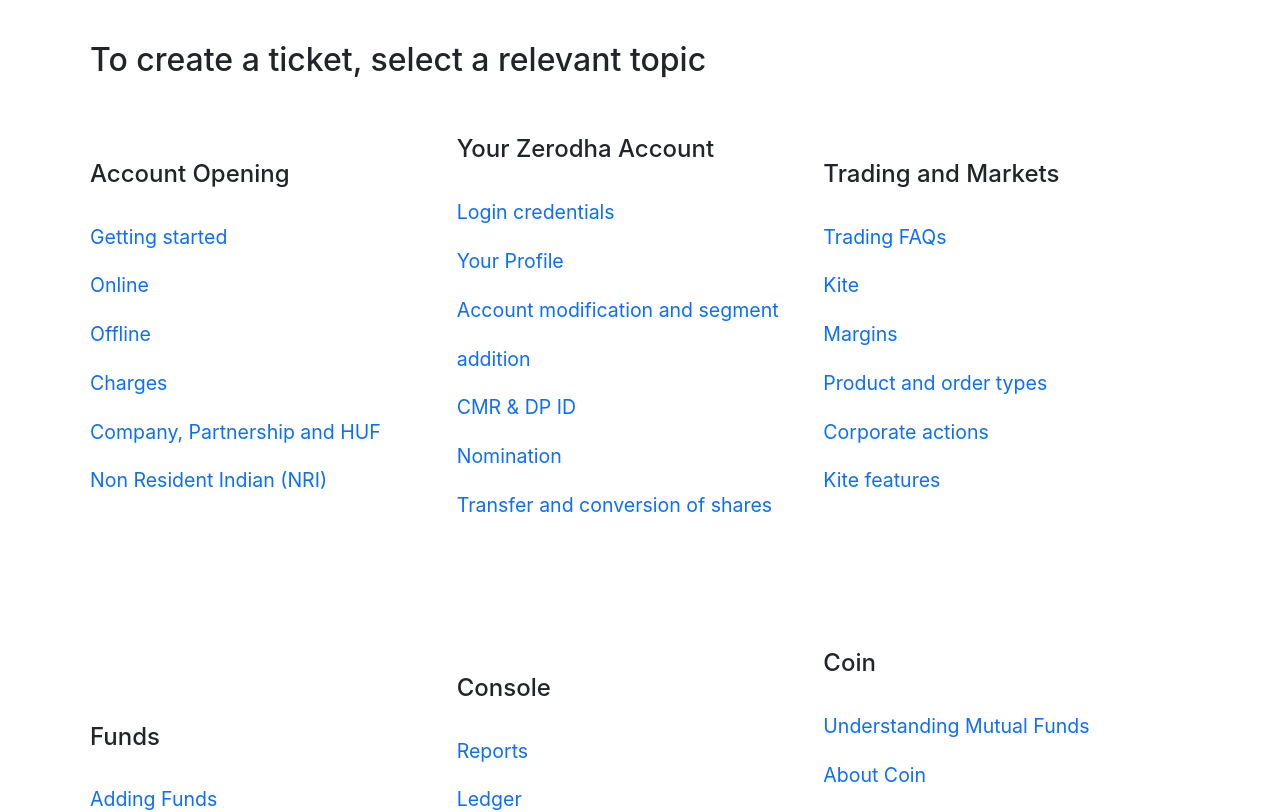
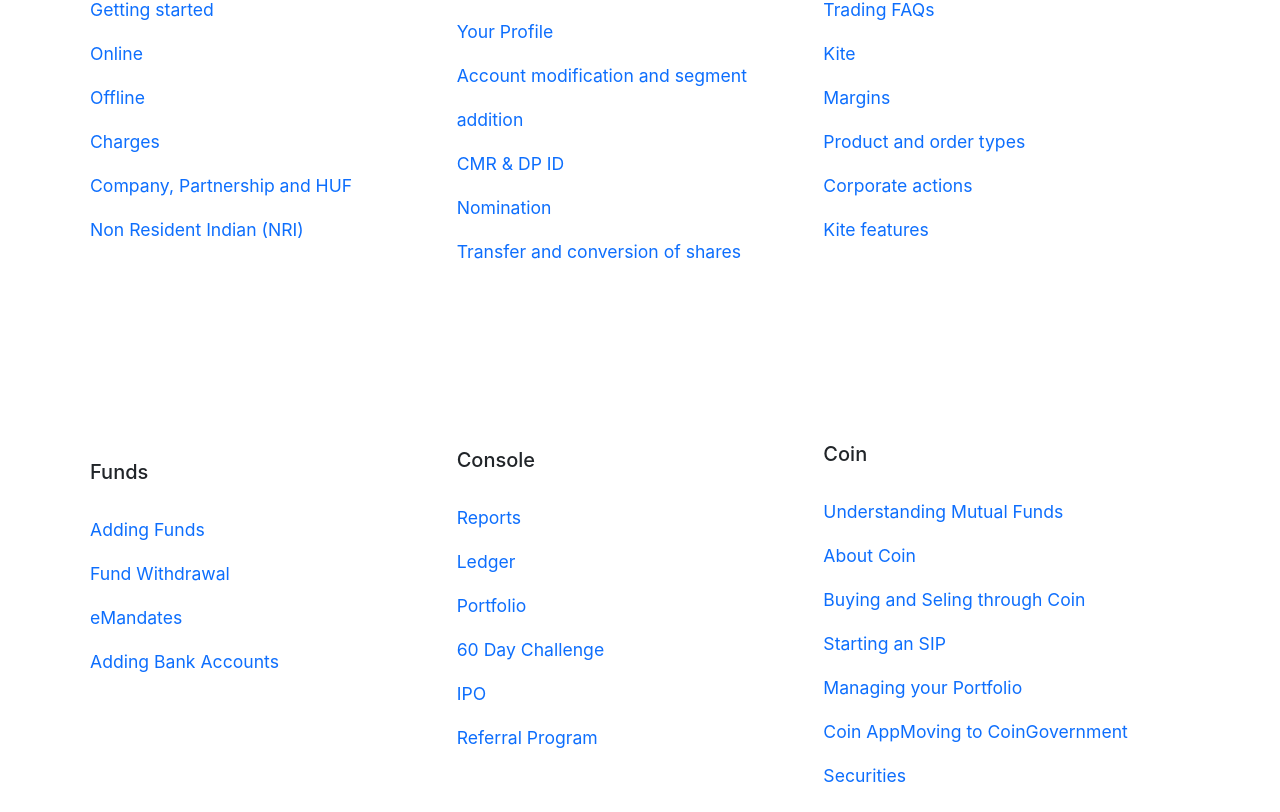
Before and after one commit to Tanya-Katiyar/zerodha-clone, a React (Create React App) app in the folder frontend/: page /support in a window 1280 px wide. Shown: the part 775-1587 px from the top of the page. Built offline with nearby package versions, Linux system fonts and the light colour scheme; some icons are missing.

Commit message:
final commit 1

```diff
--- a/frontend/src/dashboard/public/index.html
+++ b/frontend/src/dashboard/public/index.html
@@ -9,7 +9,6 @@
       name="description"
       content="Web site created using create-react-app"
     />
-    <!-- <link rel="apple-touch-icon" href="%PUBLIC_URL%/logo192.png" /> -->
     <!--
       manifest.json provides metadata used when your web app is installed on a
       user's mobile device or desktop. See https://developers.google.com/web/fundamentals/web-app-manifest/
--- a/frontend/src/dashboard/source/components/Orders.js
+++ b/frontend/src/dashboard/source/components/Orders.js
@@ -1,4 +1,4 @@
-import React from "react";
+import React from 'react'
 import { Link } from "react-router-dom";
 
 const Orders = () => {
--- a/frontend/src/index.js
+++ b/frontend/src/index.js
@@ -29,7 +29,7 @@
       <Route path="/product" element={<ProductPage />}></Route>
       <Route path="/pricing" element={<PricingPage />}></Route>
       <Route path="/support" element={<SupportPage />}></Route>
-      <Route path="/dashboard" element={<Dashboard />}></Route>
+      <Route path="/dashboard/*" element={<Dashboard />}></Route>
       <Route path="*" element={<NotFound />}></Route>
     </Routes>
     <Footer />
--- a/frontend/src/landing_pg/support/CreateTicket.js
+++ b/frontend/src/landing_pg/support/CreateTicket.js
@@ -4,83 +4,83 @@
     return (
         <div className="container">
         <div className="row p-2 mt-5">
-        <h1 className="fs-2">
+        <h1 className="fs-4">
         To create a ticket, select a relevant topic
         </h1>
-      <div className="col-4 mt-5 mb-5">
-        <h4 className="mb-4 fs-4"> <i class="fa fa-plus-circle fa-lg" aria-hidden="true"></i>
+      <div className="col-4 mt-5 ">
+        <h4 className="mb-4 fs-5 mt-5 "> <i class="fa fa-plus-circle fa-lg" aria-hidden="true"></i>
             Account Opening
         </h4>
-        <a href="" style={{textDecoration:"none", lineHeight:"2.5", fontSize:"122%"}}>Getting started</a> <br />
-        <a href="" style={{textDecoration:"none", lineHeight:"2.5", fontSize:"122%"}}>Online</a> <br />
-        <a href="" style={{textDecoration:"none", lineHeight:"2.5", fontSize:"122%"}}>Offline</a> <br />
-        <a href="" style={{textDecoration:"none", lineHeight:"2.5", fontSize:"122%"}}>Charges</a> <br />
-        <a href="" style={{textDecoration:"none", lineHeight:"2.5", fontSize:"122%"}}>Company, Partnership and HUF</a> <br />
-        <a href="" style={{textDecoration:"none", lineHeight:"2.5", fontSize:"122%"}}>Non Resident Indian (NRI)</a>
+        <a href="" style={{textDecoration:"none", lineHeight:"2.5", fontSize:"110%"}}>Getting started</a> <br />
+        <a href="" style={{textDecoration:"none", lineHeight:"2.5", fontSize:"110%"}}>Online</a> <br />
+        <a href="" style={{textDecoration:"none", lineHeight:"2.5", fontSize:"110%"}}>Offline</a> <br />
+        <a href="" style={{textDecoration:"none", lineHeight:"2.5", fontSize:"110%"}}>Charges</a> <br />
+        <a href="" style={{textDecoration:"none", lineHeight:"2.5", fontSize:"110%"}}>Company, Partnership and HUF</a> <br />
+        <a href="" style={{textDecoration:"none", lineHeight:"2.5", fontSize:"110%"}}>Non Resident Indian (NRI)</a>
 
       </div>
 
-      <div className="col-4 mt-5 mb-5">
-        <h4 className="mb-4 fs-4"> <i class="fa fa-user" aria-hidden="true"></i>
+      <div className="col-4 mt-5 ">
+        <h4 className="mb-4 fs-5 mt-5"> <i class="fa fa-user" aria-hidden="true"></i>
             Your Zerodha Account
         </h4>
-        <a href="" style={{textDecoration:"none", lineHeight:"2.5", fontSize:"122%"}}> Login credentials</a> <br />
-        <a href="" style={{textDecoration:"none", lineHeight:"2.5", fontSize:"122%"}}>Your Profile</a> <br />
-        <a href="" style={{textDecoration:"none", lineHeight:"2.5", fontSize:"122%"}}>Account modification and segment addition</a> <br />
-        <a href="" style={{textDecoration:"none", lineHeight:"2.5", fontSize:"122%"}}>CMR & DP ID</a> <br />
-        <a href="" style={{textDecoration:"none", lineHeight:"2.5", fontSize:"122%"}}>Nomination</a> <br />
-        <a href="" style={{textDecoration:"none", lineHeight:"2.5", fontSize:"122%"}}>Transfer and conversion of shares</a>
+        <a href="" style={{textDecoration:"none", lineHeight:"2.5", fontSize:"110%"}}> Login credentials</a> <br />
+        <a href="" style={{textDecoration:"none", lineHeight:"2.5", fontSize:"110%"}}>Your Profile</a> <br />
+        <a href="" style={{textDecoration:"none", lineHeight:"2.5", fontSize:"110%"}}>Account modification and segment addition</a> <br />
+        <a href="" style={{textDecoration:"none", lineHeight:"2.5", fontSize:"110%"}}>CMR & DP ID</a> <br />
+        <a href="" style={{textDecoration:"none", lineHeight:"2.5", fontSize:"110%"}}>Nomination</a> <br />
+        <a href="" style={{textDecoration:"none", lineHeight:"2.5", fontSize:"110%"}}>Transfer and conversion of shares</a>
       </div>
 
-      <div className="col-4 mt-5 mb-5">
-        <h4 className="mb-4 fs-4"> <i class="fa fa-bar-chart" aria-hidden="true"></i>
+      <div className="col-4 mt-5 ">
+        <h4 className="mb-4 fs-5 mt-5"> <i class="fa fa-bar-chart" aria-hidden="true"></i>
         Trading and Markets
         </h4>
-        <a href="" style={{textDecoration:"none", lineHeight:"2.5", fontSize:"122%"}}>Trading FAQs</a> <br />
-        <a href="" style={{textDecoration:"none", lineHeight:"2.5", fontSize:"122%"}}>Kite</a> <br />
-        <a href="" style={{textDecoration:"none", lineHeight:"2.5", fontSize:"122%"}}>Margins</a> <br />
-        <a href="" style={{textDecoration:"none", lineHeight:"2.5", fontSize:"122%"}}>Product and order types</a> <br />
-        <a href="" style={{textDecoration:"none", lineHeight:"2.5", fontSize:"122%"}}>Corporate actions</a> <br />
-        <a href="" style={{textDecoration:"none", lineHeight:"2.5", fontSize:"122%"}}>Kite features  </a>
+        <a href="" style={{textDecoration:"none", lineHeight:"2.5", fontSize:"110%"}}>Trading FAQs</a> <br />
+        <a href="" style={{textDecoration:"none", lineHeight:"2.5", fontSize:"110%"}}>Kite</a> <br />
+        <a href="" style={{textDecoration:"none", lineHeight:"2.5", fontSize:"110%"}}>Margins</a> <br />
+        <a href="" style={{textDecoration:"none", lineHeight:"2.5", fontSize:"110%"}}>Product and order types</a> <br />
+        <a href="" style={{textDecoration:"none", lineHeight:"2.5", fontSize:"110%"}}>Corporate actions</a> <br />
+        <a href="" style={{textDecoration:"none", lineHeight:"2.5", fontSize:"110%"}}>Kite features  </a>
 
       </div>
       </div>
       <div className="row p-2">
       <div className="col-4 mb-5">
-        <h4 className="mb-4 fs-4"> <i class="fa fa-credit-card-alt" aria-hidden="true"></i>
+        <h4 className="mb-4 fs-5"> <i class="fa fa-credit-card-alt" aria-hidden="true"></i>
             Funds
         </h4>
-        <a href="" style={{textDecoration:"none", lineHeight:"2.5", fontSize:"122%"}}>Adding Funds</a> <br />
-        <a href="" style={{textDecoration:"none", lineHeight:"2.5", fontSize:"122%"}}>Fund Withdrawal</a> <br />
-        <a href="" style={{textDecoration:"none", lineHeight:"2.5", fontSize:"122%"}}>eMandates</a> <br />
-        <a href="" style={{textDecoration:"none", lineHeight:"2.5", fontSize:"122%"}}>Adding Bank Accounts</a> <br />
+        <a href="" style={{textDecoration:"none", lineHeight:"2.5", fontSize:"110%"}}>Adding Funds</a> <br />
+        <a href="" style={{textDecoration:"none", lineHeight:"2.5", fontSize:"110%"}}>Fund Withdrawal</a> <br />
+        <a href="" style={{textDecoration:"none", lineHeight:"2.5", fontSize:"110%"}}>eMandates</a> <br />
+        <a href="" style={{textDecoration:"none", lineHeight:"2.5", fontSize:"110%"}}>Adding Bank Accounts</a> <br />
 
       </div>
 
-      <div className="col-4 mb-5">
-        <h4 className="mb-4 fs-4"> <i class="fa fa-circle-o-notch" aria-hidden="true"></i>
+      <div className="col-4 mb-5 mt-5">
+        <h4 className="mb-4 fs-5 mt-3"> <i class="fa fa-circle-o-notch" aria-hidden="true"></i>
             Console
         </h4>
-        <a href="" style={{textDecoration:"none", lineHeight:"2.5", fontSize:"122%"}}> Reports</a> <br />
-        <a href="" style={{textDecoration:"none", lineHeight:"2.5", fontSize:"122%"}}>Ledger</a> <br />
-        <a href="" style={{textDecoration:"none", lineHeight:"2.5", fontSize:"122%"}}>Portfolio</a> <br />
-        <a href="" style={{textDecoration:"none", lineHeight:"2.5", fontSize:"122%"}}>60 Day Challenge</a> <br />
-        <a href="" style={{textDecoration:"none", lineHeight:"2.5", fontSize:"122%"}}>IPO</a> <br />
-        <a href="" style={{textDecoration:"none", lineHeight:"2.5", fontSize:"122%"}}>Referral Program</a>
+        <a href="" style={{textDecoration:"none", lineHeight:"2.5", fontSize:"110%"}}> Reports</a> <br />
+        <a href="" style={{textDecoration:"none", lineHeight:"2.5", fontSize:"110%"}}>Ledger</a> <br />
+        <a href="" style={{textDecoration:"none", lineHeight:"2.5", fontSize:"110%"}}>Portfolio</a> <br />
+        <a href="" style={{textDecoration:"none", lineHeight:"2.5", fontSize:"110%"}}>60 Day Challenge</a> <br />
+        <a href="" style={{textDecoration:"none", lineHeight:"2.5", fontSize:"110%"}}>IPO</a> <br />
+        <a href="" style={{textDecoration:"none", lineHeight:"2.5", fontSize:"110%"}}>Referral Program</a>
       </div>
 
-      <div className="col-4 mb-5">
-        <h4 className="mb-4 fs-4"> <i class="fa fa-circle-o" aria-hidden="true"></i>
+      <div className="col-4 mb-5 mt-5">
+        <h4 className="mb-4 fs-5 mt-5"> <i class="fa fa-circle-o" aria-hidden="true"></i>
         Coin
         </h4>
-        <a href="" style={{textDecoration:"none", lineHeight:"2.5", fontSize:"122%"}}>Understanding Mutual Funds</a> <br />
-        <a href="" style={{textDecoration:"none", lineHeight:"2.5", fontSize:"122%"}}>About Coin</a> <br />
-        <a href="" style={{textDecoration:"none", lineHeight:"2.5", fontSize:"122%"}}>Buying and Seling through Coin</a> <br />
-        <a href="" style={{textDecoration:"none", lineHeight:"2.5", fontSize:"122%"}}>Starting an SIP</a> <br />
-        <a href="" style={{textDecoration:"none", lineHeight:"2.5", fontSize:"122%"}}>Managing your Portfolio</a> <br />
-        <a href="" style={{textDecoration:"none", lineHeight:"2.5", fontSize:"122%"}}>Coin App</a>
-        <a href="" style={{textDecoration:"none", lineHeight:"2.5", fontSize:"122%"}}>Moving to Coin</a>
-        <a href="" style={{textDecoration:"none", lineHeight:"2.5", fontSize:"122%"}}>Government Securities</a>
+        <a href="" style={{textDecoration:"none", lineHeight:"2.5", fontSize:"110%"}}>Understanding Mutual Funds</a> <br />
+        <a href="" style={{textDecoration:"none", lineHeight:"2.5", fontSize:"110%"}}>About Coin</a> <br />
+        <a href="" style={{textDecoration:"none", lineHeight:"2.5", fontSize:"110%"}}>Buying and Seling through Coin</a> <br />
+        <a href="" style={{textDecoration:"none", lineHeight:"2.5", fontSize:"110%"}}>Starting an SIP</a> <br />
+        <a href="" style={{textDecoration:"none", lineHeight:"2.5", fontSize:"110%"}}>Managing your Portfolio</a> <br />
+        <a href="" style={{textDecoration:"none", lineHeight:"2.5", fontSize:"110%"}}>Coin App</a>
+        <a href="" style={{textDecoration:"none", lineHeight:"2.5", fontSize:"110%"}}>Moving to Coin</a>
+        <a href="" style={{textDecoration:"none", lineHeight:"2.5", fontSize:"110%"}}>Government Securities</a>
 
       </div>
       </div>
```
Also changed, not shown: frontend/src/dashboard/source/components/Dashboard.js (+9 -11 lines), frontend/src/dashboard/source/components/Menu.js (+8 -9 lines), frontend/src/landing_pg/OpenAccount.js (+7 -1 lines), frontend/src/landing_pg/home/Hero.js (+9 -1 lines), frontend/src/landing_pg/products/Universe.js (+8 -1 lines), frontend/src/landing_pg/support/Hero.js (+8 -8 lines), frontend/public/manifest.json, frontend/src/dashboard/public/logo.png (deleted), 1 other file (tests, documents, lock files or other folders).
